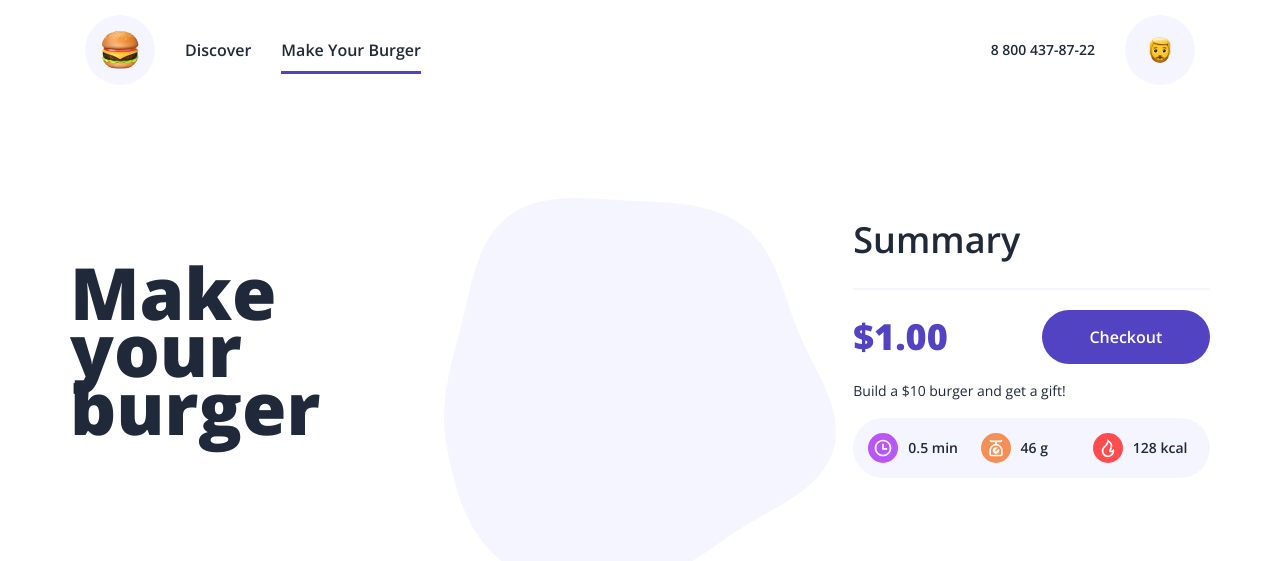
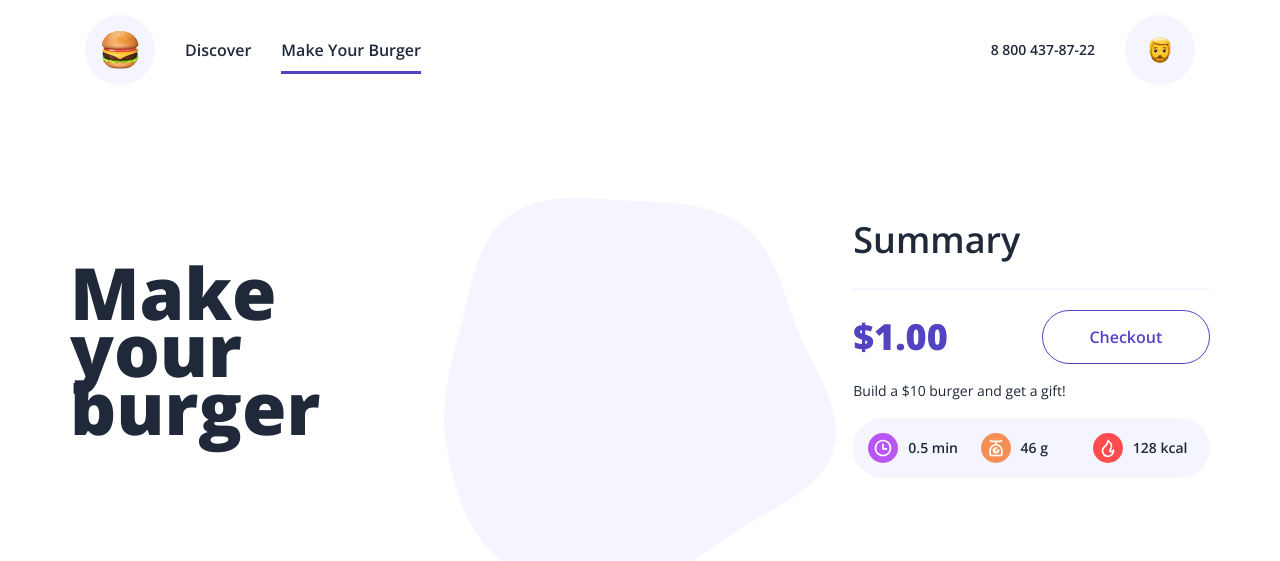
Before and after one commit to DmitriyIshchenko/make-a-burger, a website built with Parcel: page index.html in a window 1280 px wide. Both pictures are taken after a click on the link "Make Your Burger". Shown: the top 561 px of the page. Built offline with nearby package versions, Linux system fonts and the light colour scheme; files whose address does not match are found by name.

Commit message:
feat: prevent the checkout without a top bun

```diff
--- a/src/js/config.js
+++ b/src/js/config.js
@@ -1,4 +1,4 @@
-export const TOP_BUN_TIMEOUT_SEC = 3;
+export const TOP_BUN_TIMEOUT_SEC = 2;
 export const CALORIES_LIMIT_POPUP = 3000;
 
 export const OPENING_HOUR = 10;
--- a/src/js/controller.js
+++ b/src/js/controller.js
@@ -37,6 +37,7 @@ const controlUpdateIngredients = function (name, updateTo) {
   summaryView.update(model.getTotals());
   burgerView.update(model.state.recipe.order, indexToDelete);
   timeSelectorView.render(model.getDeliveryTimeOptions());
+  popupView.update(model.getTotals());
 };
 
 const init = function () {
@@ -45,6 +46,7 @@ const init = function () {
     ingredientsView.render(model.state.recipe.ingredients);
     summaryView.update(model.getTotals());
     timeSelectorView.render(model.getDeliveryTimeOptions());
+    popupView.update(model.getTotals());
   });
   ingredientsView.addHandlerUpdateQuantity(controlBurger);
 };
--- a/src/js/model.js
+++ b/src/js/model.js
@@ -114,7 +114,7 @@ export const updateIngredients = function (name, updateTo) {
 };
 
 export const getTotals = function () {
-  return Object.values(state.recipe.ingredients).reduce(
+  const totals = Object.values(state.recipe.ingredients).reduce(
     (total, ingredient) => {
       Object.keys(total).forEach((key) => {
         total[key] += ingredient[key] * ingredient.quantity;
@@ -123,6 +123,8 @@ export const getTotals = function () {
     },
     { calories: 0, price: 0, time: 0, mass: 0 }
   );
+  totals.completed = state.recipe.order.at(-1) === "bun-top";
+  return totals;
 };
 
 export const getDeliveryTimeOptions = function () {
--- a/src/js/views/popupView.js
+++ b/src/js/views/popupView.js
@@ -22,6 +22,12 @@ class PopupView extends View {
     this._popup.classList.toggle("hidden");
     this._overlay.classList.toggle("hidden");
   }
+
+  update(data) {
+    if (!data.completed) {
+      this._checkoutBtn.setAttribute("disabled", "");
+    } else this._checkoutBtn.removeAttribute("disabled");
+  }
 }
 
 export default new PopupView();
--- a/src/sass/components/_button.scss
+++ b/src/sass/components/_button.scss
@@ -4,6 +4,7 @@
   justify-content: center;
   align-items: center;
   border: none;
+  border: 1px solid transparent;
   border-radius: 100rem;
   padding: 1.5rem 2.5rem;
   background-color: $color-blue;
@@ -19,6 +20,13 @@
   &:hover,
   &:active {
     background-color: lighten($color-blue, 5%);
+  }
+
+  &:disabled {
+    background-color: transparent;
+    border: 1px solid $color-blue;
+    color: $color-blue;
+    cursor: default;
   }
 }
 
```
